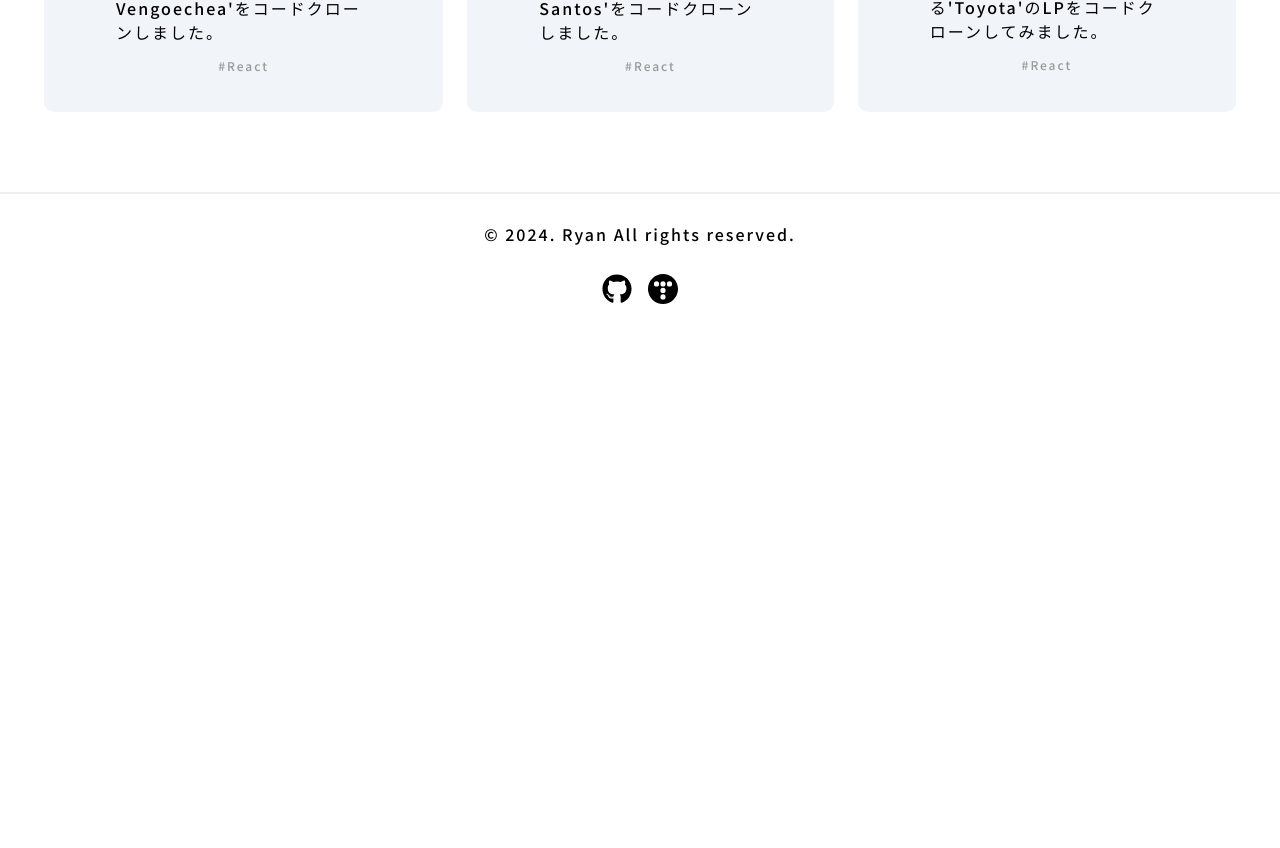
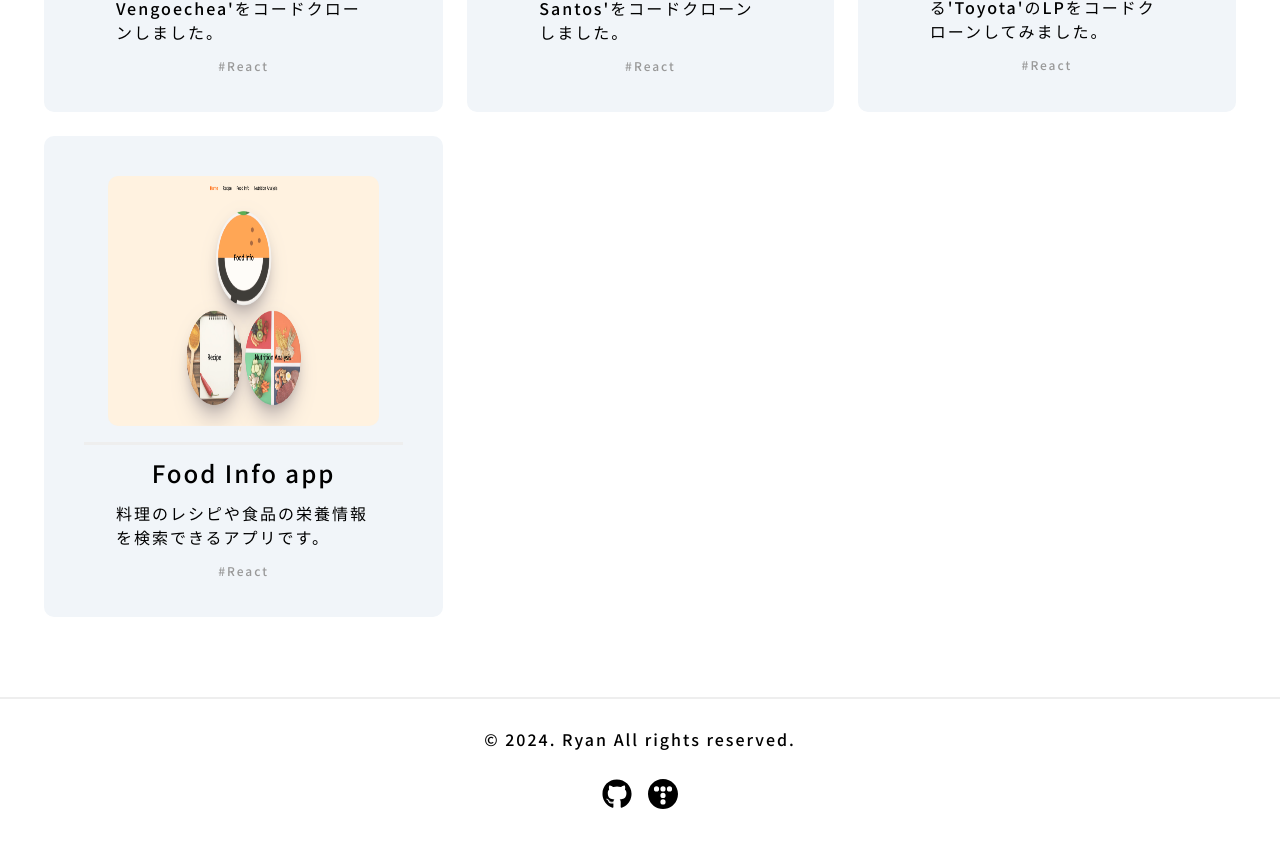
Before and after one commit to mediumryan/portfolio, a React (Create React App) app: page /project in a window 1280 px wide. Shown: the part 3520-4368 px from the top of the page. Before the commit the page ends 3865 px from the top, so only its background shows below. Built offline with nearby package versions, Linux system fonts and the light colour scheme; a web font is replaced by a local one.

Commit message:
[Update] Add the Food Info project

```diff
--- a/src/Data/atom.js
+++ b/src/Data/atom.js
@@ -16,6 +16,7 @@ import toyota from './../images/project_images/toyota_home.png';
 import ana_santos from './../images/project_images/ana-santos.png';
 import ximena from './../images/project_images/ximena.png';
 import ryan_shop from './../images/project_images/ryan-shop.png';
+import food_info from './../images/project_images/food-info.png';
 
 // atom
 import { atom } from 'recoil';
@@ -185,8 +186,7 @@ export const projectState = atom({
       url_path: 'https://mediumryan.github.io/youtube-clone/',
       image_path: youtube,
       type: 'clone',
-            description:
-                'YouTube(2022ver)の再生ページをコードクローンしてみました。',
+      description: 'YouTube(2022ver)の再生ページをコードクローンしてみました。',
     },
     {
       id: 13,
@@ -216,8 +216,7 @@ export const projectState = atom({
       url_path: 'https://mediumryan.github.io/ximenavengoechea_clone/',
       image_path: ximena,
       type: 'clone',
-            description:
-                "個人ページ'Ximena Vengoechea'をコードクローンしました。",
+      description: "個人ページ'Ximena Vengoechea'をコードクローンしました。",
     },
     {
       id: 16,
@@ -240,5 +239,15 @@ export const projectState = atom({
       description:
         "日本の大手企業である'Toyota'のLPをコードクローンしてみました。",
     },
+    {
+      id: 18,
+      title: 'Food Info app',
+      github_link: 'https://github.com/mediumryan/food_recipe',
+      tag: 'React',
+      url_path: 'https://mediumryan.github.io/food_recipe/',
+      image_path: food_info,
+      type: 'self_made',
+      description: '料理のレシピや食品の栄養情報を検索できるアプリです。',
+    },
   ],
 });
```
Also changed, not shown: src/images/project_images/food-info.png (added). Lines whose indentation alone changed are shown as unchanged.
